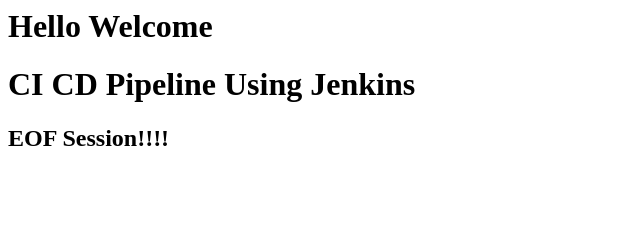
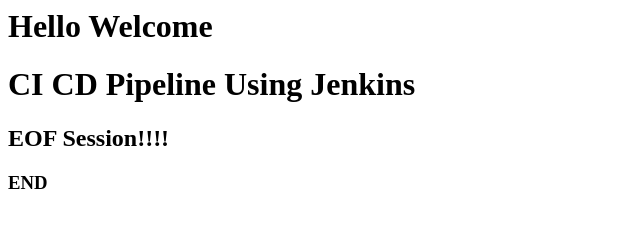
Before and after one commit to venkateshprageeth/Jenkins-CI-CD, a plain HTML site: page index.html in a window 1280 px wide. Shown: the full height of the page, 0-640 px from the left. Drawn offline with Linux system fonts and the light colour scheme.

Commit message:
Adding End

```diff
--- a/index.html
+++ b/index.html
@@ -1,3 +1,4 @@
 <h1> Hello Welcome </h1>
 <h1> CI CD Pipeline Using Jenkins </h1>
 <h2> EOF Session!!!! </h2>
+<h3> END </h3>
```
